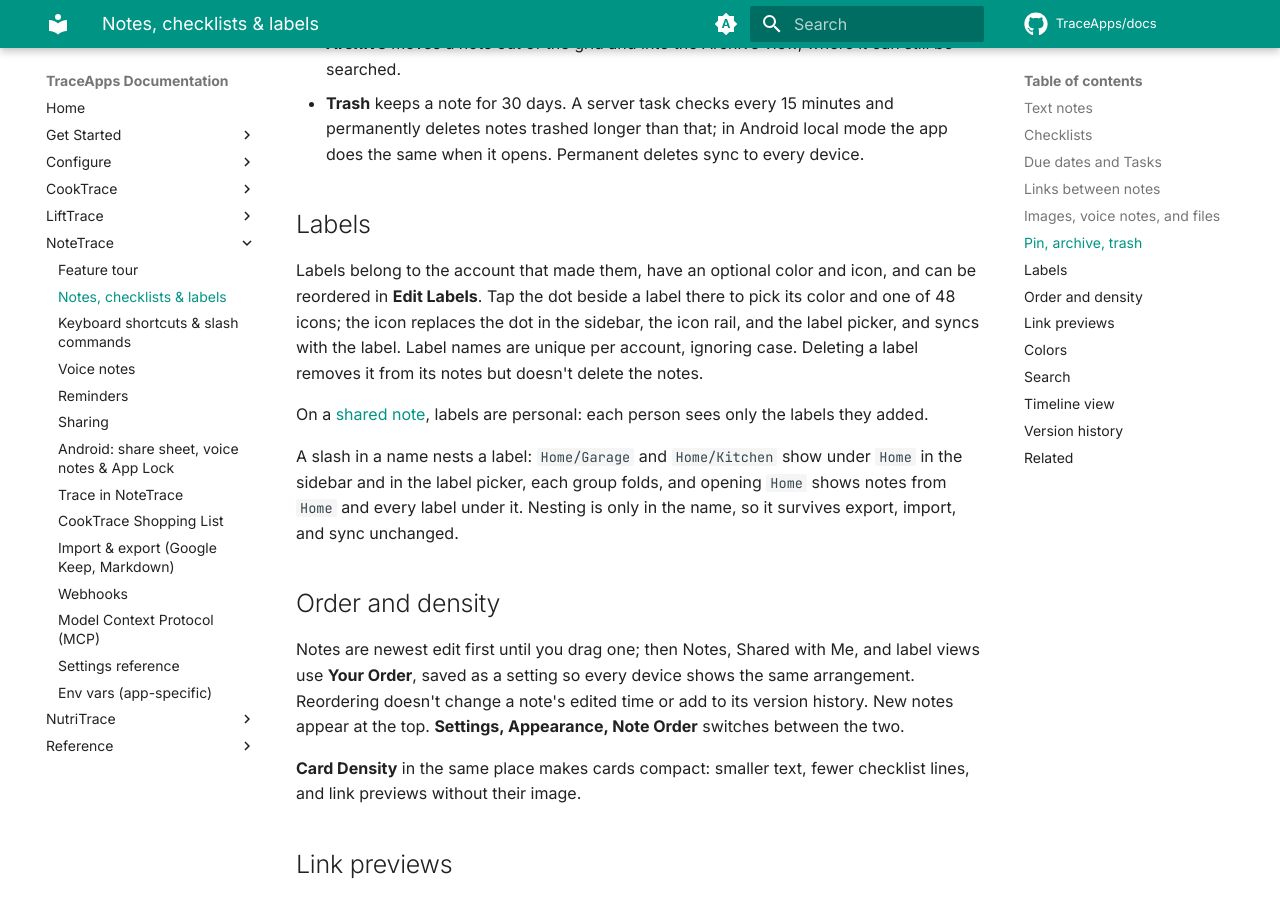
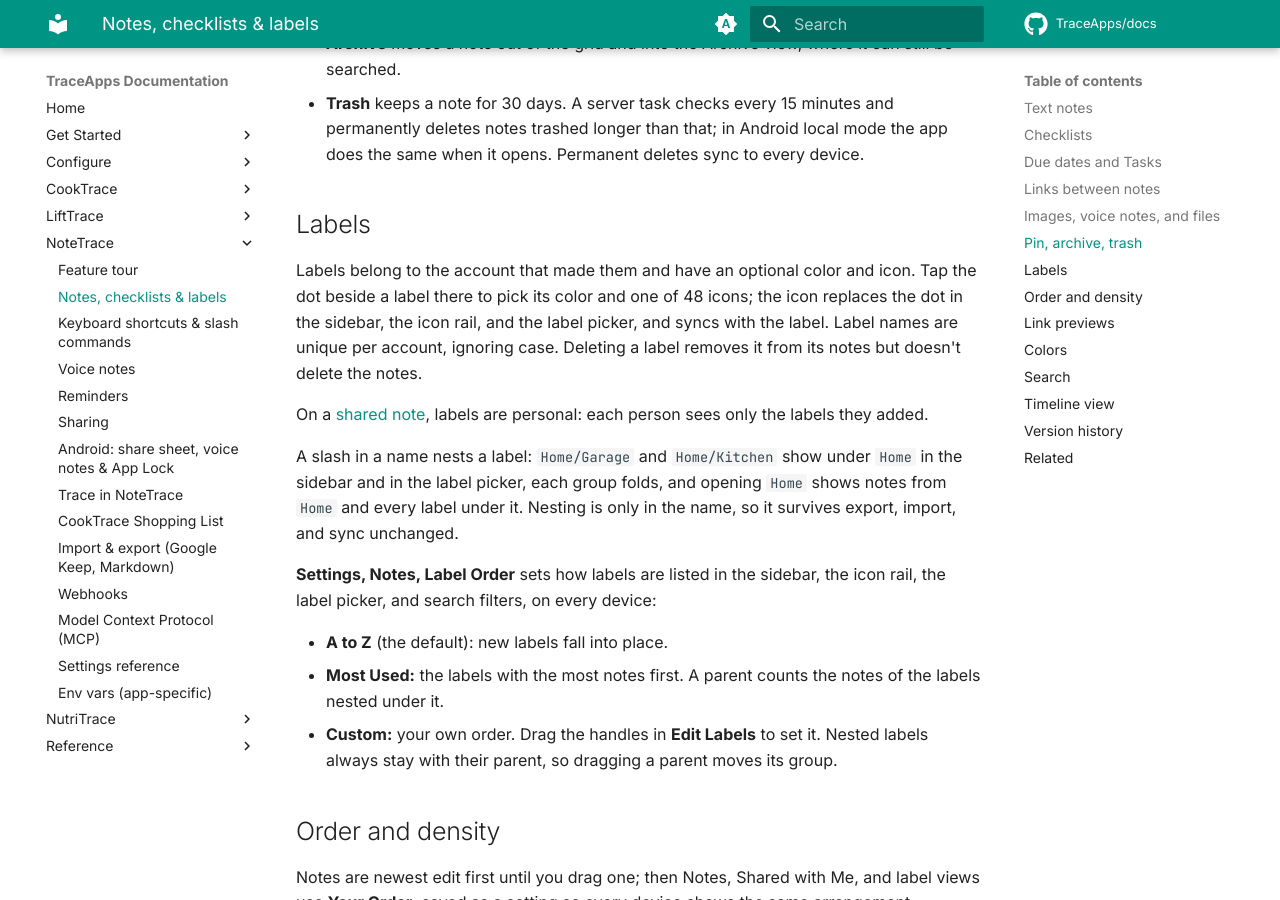
Before and after one commit to TraceApps/docs, an MkDocs documentation site: the page built from docs/notetrace/notes.md, in a window 1280 px wide and 900 px high, scrolled down 2996 px. Built offline with MkDocs 1.6.1 and Material for MkDocs 9.7.7, drawn with Linux system fonts in a browser that asks for light colours; comment, search, counter and statistics services are not loaded.

Commit message:
NoteTrace label order

```diff
--- a/docs/notetrace/notes.md
+++ b/docs/notetrace/notes.md
@@ -48,11 +48,17 @@ Any other file (a PDF, a document, an archive, a video) is an attachment in the
 
 ## Labels
 
-Labels belong to the account that made them, have an optional color and icon, and can be reordered in **Edit Labels**. Tap the dot beside a label there to pick its color and one of 48 icons; the icon replaces the dot in the sidebar, the icon rail, and the label picker, and syncs with the label. Label names are unique per account, ignoring case. Deleting a label removes it from its notes but doesn't delete the notes.
+Labels belong to the account that made them and have an optional color and icon. Tap the dot beside a label there to pick its color and one of 48 icons; the icon replaces the dot in the sidebar, the icon rail, and the label picker, and syncs with the label. Label names are unique per account, ignoring case. Deleting a label removes it from its notes but doesn't delete the notes.
 
 On a [shared note](sharing.md), labels are personal: each person sees only the labels they added.
 
 A slash in a name nests a label: `Home/Garage` and `Home/Kitchen` show under `Home` in the sidebar and in the label picker, each group folds, and opening `Home` shows notes from `Home` and every label under it. Nesting is only in the name, so it survives export, import, and sync unchanged.
+
+**Settings, Notes, Label Order** sets how labels are listed in the sidebar, the icon rail, the label picker, and search filters, on every device:
+
+- **A to Z** (the default): new labels fall into place.
+- **Most Used:** the labels with the most notes first. A parent counts the notes of the labels nested under it.
+- **Custom:** your own order. Drag the handles in **Edit Labels** to set it. Nested labels always stay with their parent, so dragging a parent moves its group.
 
 ## Order and density {#order}
 
```
Also changed, not shown: docs/notetrace/features.md (+1 -1 lines).
